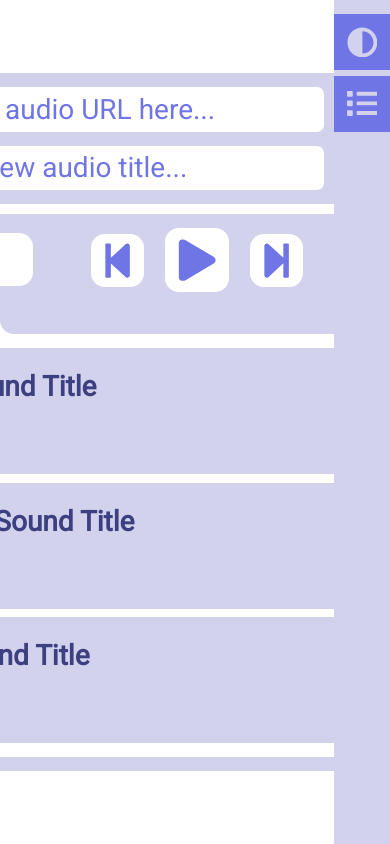
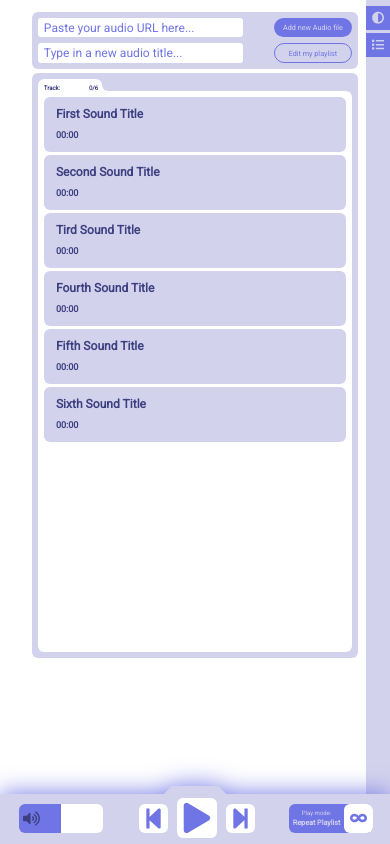
Before and after one commit to David0z/sound-playlist, a React (Create React App) app: page / in a window 390 px wide. Built offline with nearby package versions, Linux system fonts and the light colour scheme.

Commit message:
Added media querries

```diff
--- a/src/App.js
+++ b/src/App.js
@@ -445,9 +445,8 @@ function App() {
     }
   }
 
-  // testing
+  // ERROR (audio node play error handler)
 
-  // change to false
   const [isError, setIsError] = useState(false);
 
   useEffect(() => {
--- a/src/components/PlaylistControls.js
+++ b/src/components/PlaylistControls.js
@@ -5,10 +5,12 @@ import TimingControl from './TimingControl';
 
 export default function PlaylistControls({ setVolume, volume, playMode, setPlayMode, isPlaying, setIsPlaying, playingAudioNode, audios, setAudios, isEditing, setIsError }) {
   return (
-    <div className='playlist-controls'>
-        <VolumeControl setVolume={setVolume} volume={volume} playingAudioNode={playingAudioNode}/>
-        <TimingControl isPlaying={isPlaying} setIsPlaying={setIsPlaying} playingAudioNode={playingAudioNode} audios={audios} isEditing={isEditing} setAudios={setAudios} playMode={playMode} setIsError={setIsError} />
-        <PlayModeControl playMode={playMode} setPlayMode={setPlayMode}/>
+    <div className='playlist-controls__parent'>
+      <div className='playlist-controls'>
+          <VolumeControl setVolume={setVolume} volume={volume} playingAudioNode={playingAudioNode}/>
+          <TimingControl isPlaying={isPlaying} setIsPlaying={setIsPlaying} playingAudioNode={playingAudioNode} audios={audios} isEditing={isEditing} setAudios={setAudios} playMode={playMode} setIsError={setIsError} />
+          <PlayModeControl playMode={playMode} setPlayMode={setPlayMode}/>
+      </div>
     </div>
   );
 }
--- a/src/components/TopMenu.js
+++ b/src/components/TopMenu.js
@@ -74,22 +74,22 @@ export default function TopMenu({ isEditing, setIsEditing, isPlaying, setIsPlayi
   return (
       <form className='menu menu__top'>
           <div className='line'>
-            <input className='input' type="text" placeholder='Paste your audio URL here...' required onChange={handleLinkChange} value={link} title='Accepted formats: mp3, wav, ogg' />
+            <input className='input' type="text" placeholder='Paste your audio URL here...' required onChange={handleLinkChange} value={link} title='Accepted formats: mp3, wav, ogg' tabIndex='1' />
 
             {linkAlert === true &&
               <div className='alert'>Fill in the link!</div>}
             {linkValidity === true &&
               <div className='alert alert__validity'>Invalid link format!</div>}
 
-            <button className='button add' type='submit' onClick={handleAddNewAudio}>Add new Audio file</button>
+            <button className='button add' type='submit' onClick={handleAddNewAudio} tabIndex='3' >Add new Audio file</button>
           </div>
           <div className='line'>
-            <input className='input' type="text" placeholder='Type in a new audio title...' required onChange={handleNameChange} value={name}/>
+            <input className='input' type="text" placeholder='Type in a new audio title...' required onChange={handleNameChange} value={name} tabIndex='2'/>
 
             {nameAlert === true &&
               <div className='alert'>Fill in the title!</div>}
 
-            <button className='button edit' type='button' onClick={handleEditing}>{
+            <button className='button edit' type='button' onClick={handleEditing} tabIndex='4'>{
               isEditing === false ? 'Edit my playlist' : 'Save'
             }</button>
           </div>
--- a/src/main.css
+++ b/src/main.css
@@ -6,6 +6,12 @@
   --theme-four: #071A52;
   --alert: #720808;
   font-size: 14px;
+}
+
+@media (orientation: portrait), (max-width: 1000px) {
+  :root {
+    font-size: 1.55vw;
+  }
 }
 
 * {
@@ -37,8 +43,23 @@ html, body {
   background-color: var(--theme-one);
 }
 
+@media (orientation: portrait), (max-width: 1000px) {
+  .window {
+    min-height: 100vh;
+    -webkit-box-align: start;
+        -ms-flex-align: start;
+            align-items: flex-start;
+  }
+}
+
 .wrapper {
   width: 54rem;
+}
+
+@media (orientation: portrait), (max-width: 1000px) {
+  .wrapper {
+    margin-top: 2rem;
+  }
 }
 
 .menu {
@@ -185,6 +206,32 @@ html, body {
   -webkit-box-align: center;
       -ms-flex-align: center;
           align-items: center;
+  --width: 12.8rem;
+  --height: 3.8rem;
+}
+
+@media (orientation: portrait), (max-width: 1000px) {
+  .menu__bottom .playlist-controls {
+    --height: 4.8rem;
+    background-color: var(--theme-two);
+    padding: 2rem 0 1rem 0;
+    -ms-flex-pack: distribute;
+        justify-content: space-around;
+    -webkit-clip-path: polygon(44% 0%, 56% 0%, 58% 14%, 100% 14%, 100% 100%, 0% 100%, 0% 14%, 42% 14%);
+            clip-path: polygon(44% 0%, 56% 0%, 58% 14%, 100% 14%, 100% 100%, 0% 100%, 0% 14%, 42% 14%);
+  }
+}
+
+@media (orientation: portrait), (max-width: 1000px) {
+  .menu__bottom .playlist-controls__parent {
+    position: fixed;
+    z-index: 1;
+    width: 100%;
+    left: 0;
+    bottom: 0;
+    -webkit-filter: drop-shadow(0 0 2rem var(--theme-three));
+            filter: drop-shadow(0 0 2rem var(--theme-three));
+  }
 }
 
 .menu__bottom .playlist-controls .volume-control {
@@ -196,9 +243,15 @@ html, body {
   -webkit-appearance: none;
      -moz-appearance: none;
           appearance: none;
-  height: 3.8rem;
-  width: 12.8rem;
+  height: var(--height);
+  width: var(--width);
   border-radius: 1rem;
+}
+
+@media (orientation: portrait), (max-width: 1000px) {
+  .menu__bottom .playlist-controls .volume-control #volume {
+    width: calc(var(--width) + 1rem);
+  }
 }
 
 .menu__bottom .playlist-controls .volume-control #volume:active {
@@ -243,8 +296,8 @@ html, body {
 .menu__bottom .playlist-controls .timing-control .icon {
   -webkit-box-sizing: border-box;
           box-sizing: border-box;
-  width: 3.8rem;
-  height: 3.8rem;
+  width: var(--height);
+  height: var(--height);
   padding: 0.5rem;
   background-color: var(--theme-one);
   color: var(--theme-three);
@@ -253,8 +306,15 @@ html, body {
 
 .menu__bottom .playlist-controls .timing-control .icon__play-pause {
   padding: 0.8rem;
-  width: 4.6rem;
-  height: 4.6rem;
+  width: calc(var(--height) + 0.8rem);
+  height: calc(var(--height) + 0.8rem);
+}
+
+@media (orientation: portrait), (max-width: 1000px) {
+  .menu__bottom .playlist-controls .timing-control .icon__play-pause {
+    width: calc(var(--height) + 1.8rem);
+    height: calc(var(--height) + 1.8rem);
+  }
 }
 
 .menu__bottom .playlist-controls .timing-control .icon:hover {
@@ -267,8 +327,8 @@ html, body {
 }
 
 .menu__bottom .playlist-controls .play-mode-control {
-  width: 12.8rem;
-  height: 3.8rem;
+  width: var(--width);
+  height: var(--height);
   border-radius: 1rem;
   background-color: var(--theme-three);
   display: -webkit-box;
@@ -283,15 +343,45 @@ html, body {
           user-select: none;
 }
 
+@media (orientation: portrait), (max-width: 1000px) {
+  .menu__bottom .playlist-controls .play-mode-control {
+    width: -webkit-min-content;
+    width: -moz-min-content;
+    width: min-content;
+  }
+}
+
 .menu__bottom .playlist-controls .play-mode-control__text-wrap {
-  width: 9rem;
+  width: calc(var(--width) - var(--height));
   text-align: center;
+}
+
+@media (orientation: portrait), (max-width: 1000px) {
+  .menu__bottom .playlist-controls .play-mode-control__text-wrap {
+    display: -webkit-box;
+    display: -ms-flexbox;
+    display: flex;
+    -webkit-box-orient: vertical;
+    -webkit-box-direction: normal;
+        -ms-flex-direction: column;
+            flex-direction: column;
+    -webkit-box-pack: center;
+        -ms-flex-pack: center;
+            justify-content: center;
+    padding: 0 .5rem;
+  }
 }
 
 .menu__bottom .playlist-controls .play-mode-control__main {
   padding: 0;
   margin: 0.2rem 0 0 0;
   color: var(--theme-two);
+}
+
+@media (orientation: portrait), (max-width: 1000px) {
+  .menu__bottom .playlist-controls .play-mode-control__main {
+    margin: 0;
+  }
 }
 
 .menu__bottom .playlist-controls .play-mode-control__second {
@@ -303,8 +393,8 @@ html, body {
 }
 
 .menu__bottom .playlist-controls .play-mode-control__button {
-  width: 3.8rem;
-  height: 3.8rem;
+  width: var(--height);
+  height: var(--height);
   border-radius: 1rem;
   border: none;
   background-color: var(--theme-one);
@@ -334,6 +424,12 @@ html, body {
 
 .menu__bottom .playlist-display {
   margin-top: 1rem;
+}
+
+@media (orientation: portrait), (max-width: 1000px) {
+  .menu__bottom .playlist-display {
+    margin: 0;
+  }
 }
 
 .menu__bottom .playlist-display .track-counter {
@@ -395,6 +491,12 @@ html, body {
   height: calc(9rem * 3 + 0.6rem * 2);
   padding-right: 0.5rem;
   overflow-y: scroll;
+}
+
+@media (orientation: portrait), (max-width: 1000px) {
+  .menu__bottom .playlist-display .playlist__wrapper {
+    height: 65vh;
+  }
 }
 
 .menu__bottom .playlist-display .playlist__wrapper::-webkit-scrollbar {
@@ -699,6 +801,12 @@ html, body {
   overflow-x: hidden;
 }
 
+@media (orientation: portrait), (max-width: 1000px) {
+  .side-menu .theme-content__wrapper {
+    height: 75vh;
+  }
+}
+
 .side-menu .theme-content__wrapper::-webkit-scrollbar {
   width: 0.8rem;
 }
@@ -746,6 +854,12 @@ html, body {
   height: 85vh;
   overflow-y: scroll;
   overflow-x: hidden;
+}
+
+@media (orientation: portrait), (max-width: 1000px) {
+  .side-menu .playlists-content__wrapper {
+    height: 75vh;
+  }
 }
 
 .side-menu .playlists-content__wrapper::-webkit-scrollbar {
@@ -856,6 +970,7 @@ html, body {
   display: -ms-grid;
   display: grid;
   place-items: center;
+  z-index: 3;
 }
 
 .play-error__message-div {
--- a/src/main.scss
+++ b/src/main.scss
@@ -1,4 +1,10 @@
 @import url('https://fonts.googleapis.com/css2?family=Roboto&display=swap');
+
+@mixin querry {
+    @media (orientation: portrait), (max-width: 1000px) {
+        @content;
+    }
+}
 
 :root {
     --theme-one: #A7FF83;
@@ -7,6 +13,9 @@
     --theme-four: #071A52;
     --alert: #720808;
     font-size: 14px;
+    @include querry() {
+        font-size: 1.55vw;
+    }
 }
 
 * {
@@ -29,10 +38,17 @@ html, body {
     align-items: center;
     box-sizing: border-box;
     background-color: var(--theme-one);
+    @include querry() {
+        min-height: 100vh;
+        align-items: flex-start;
+    }
 }
 
 .wrapper {
     width: 54rem;
+    @include querry() {
+        margin-top: 2rem;
+    }
 }
 
 .menu {
@@ -145,8 +161,34 @@ html, body {
             display: flex;
             justify-content: space-between;
             align-items: center;
-            $width: 12.8rem;
-            $height: 3.8rem;
+            --width: 12.8rem;
+            --height: 3.8rem;
+            $width: var(--width);
+            $height: var(--height);
+            @include querry() {
+                --height: 4.8rem;
+                background-color: var(--theme-two);
+                padding: 2rem 0 1rem 0;
+                justify-content: space-around;
+                $small-gap: 2%;
+                $big-gap: 6%;
+                $first: 50% - $big-gap;
+                $second: 50% + $big-gap;
+                $third: $second + $small-gap;
+                $fourth: $first - $small-gap;
+                clip-path: polygon(#{$first} 0%, #{$second} 0%, #{$third} 14%, 100% 14%, 100% 100%, 0% 100%, 0% 14%, #{$fourth} 14%);
+            }
+
+            &__parent {
+                @include querry() {
+                    position: fixed;
+                    z-index: 1;
+                    width: 100%;
+                    left: 0;
+                    bottom: 0;
+                    filter: drop-shadow(0 0 2rem var(--theme-three));
+                }
+            }
 
             .volume-control {
                 position: relative;
@@ -157,6 +199,9 @@ html, body {
                     height: $height;
                     width: $width;
                     border-radius: 1rem;
+                    @include querry() {
+                        width: calc(#{$width} + 1rem);
+                    }
 
                     &:active {
                         cursor: -webkit-grabbing;
@@ -205,10 +250,14 @@ html, body {
                     border-radius: 1rem;
 
                     &__play-pause {
-                        $new-size: $size + 0.8rem;
+                        $new-size: calc(#{$size} + 0.8rem);
                         padding: 0.8rem;
                         width: $new-size;
                         height: $new-size;
+                        @include querry() {
+                            width: calc(#{$size} + 1.8rem);
+                            height: calc(#{$size} + 1.8rem);
+                        }
                     }
 
                     &:hover {
@@ -229,16 +278,28 @@ html, body {
                 display: flex;
                 justify-content: space-between;
                 user-select: none;
+                @include querry() {
+                    width: min-content;
+                }
 
                 &__text-wrap {
-                    width: $width - $height;
+                    width: calc(#{$width} - #{$height});
                     text-align: center;
+                    @include querry() {
+                        display: flex;
+                        flex-direction: column;
+                        justify-content: center;
+                        padding: 0 .5rem;
+                    }
                 }
 
                 &__main {
                     padding: 0;
                     margin: 0.2rem 0 0 0;
                     color: var(--theme-two);
+                    @include querry() {
+                        margin: 0;
+                    }
                 }
 
                 &__second {
@@ -276,6 +337,9 @@ html, body {
 
         .playlist-display {
             margin-top: 1rem;
+            @include querry() {
+                margin: 0;
+            }
 
             .track-counter {
                 user-select: none;
@@ -325,6 +389,9 @@ html, body {
                     height: calc(9rem * 3 + 0.6rem * 2);
                     padding-right: 0.5rem;
                     overflow-y: scroll;
+                    @include querry() {
+                        height: 65vh;
+                    }
 
                     &::-webkit-scrollbar {
                         $scroll-width: 1.4rem;
@@ -585,6 +652,9 @@ html, body {
             height: 85vh;
             overflow-y: scroll;
             overflow-x: hidden;
+            @include querry() {
+                height: 75vh;
+            }
 
             &::-webkit-scrollbar {
                 width: 0.8rem;
@@ -631,6 +701,9 @@ html, body {
             height: 85vh;
             overflow-y: scroll;
             overflow-x: hidden;
+            @include querry() {
+                height: 75vh;
+            }
 
             &::-webkit-scrollbar {
                 width: 0.8rem;
@@ -720,6 +793,7 @@ html, body {
     backdrop-filter: blur(.2rem);
     display: grid;
     place-items: center;
+    z-index: 3;
 
     &__message-div {
         width: 28rem;
```
Also changed, not shown: 1 other file (tests, documents, lock files or other folders).
